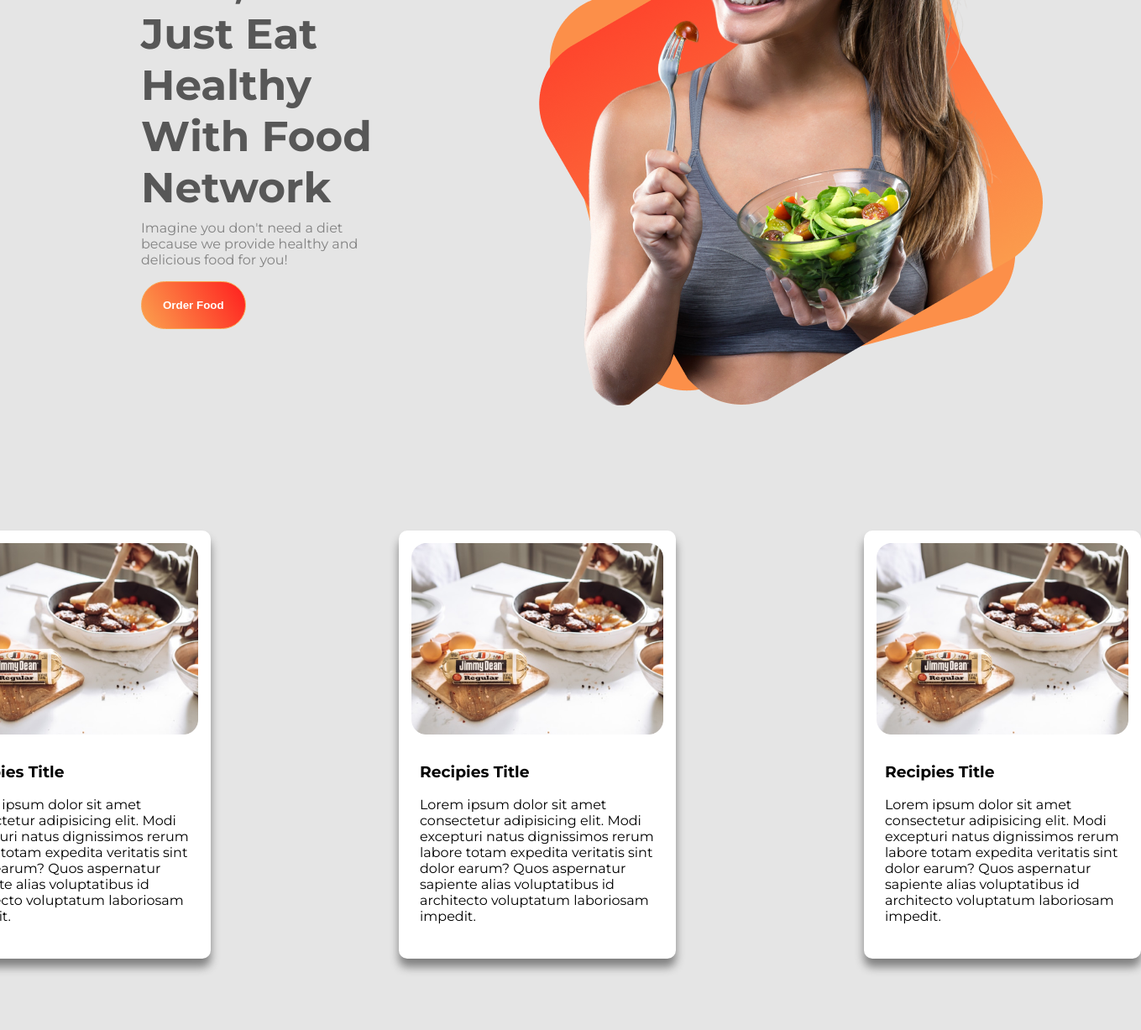
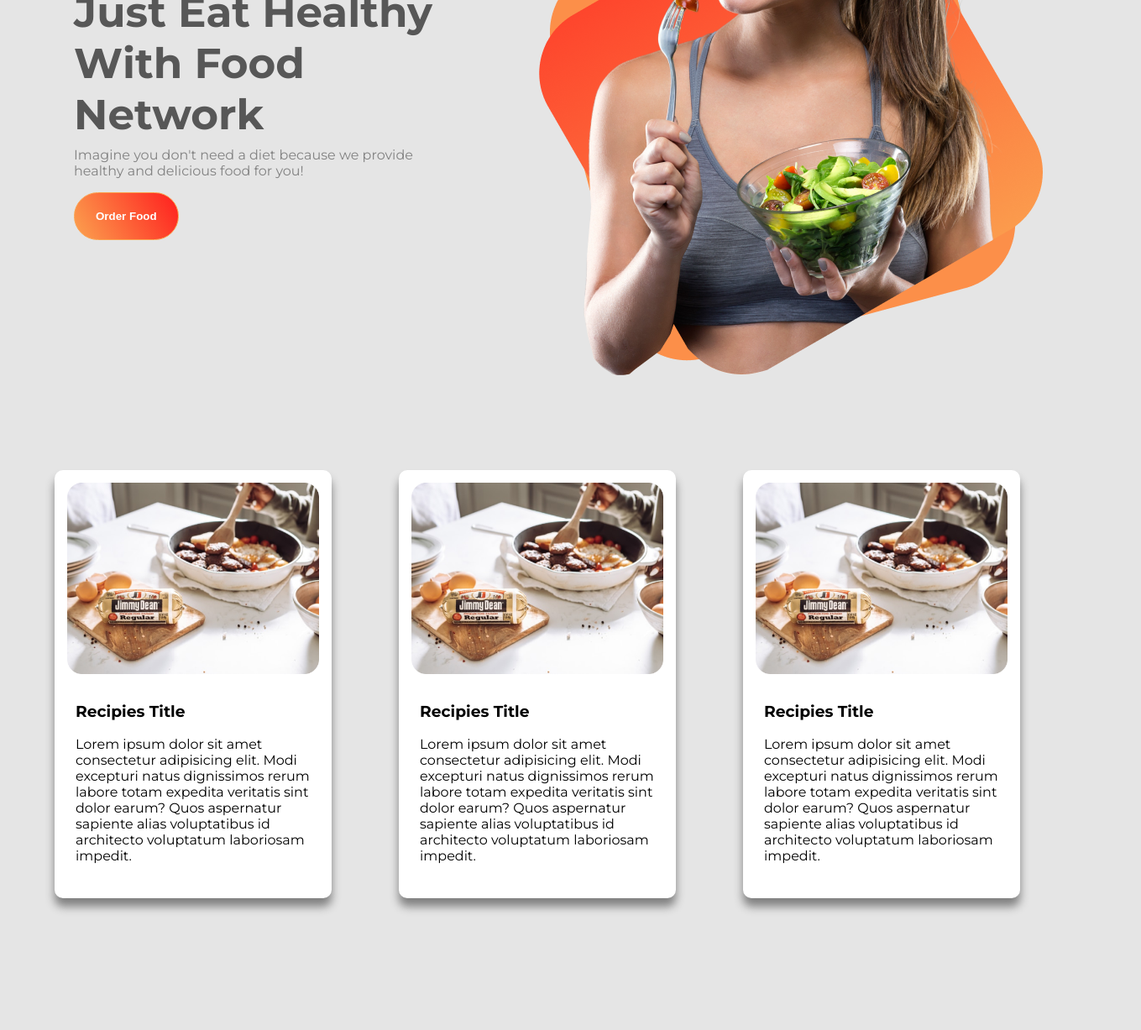
Before and after one commit to RKD1180/date-19-class-note, a plain HTML site: page index.html in a window 1280 px wide. Shown: the part 280-1507 px from the top of the page at 84% size, 1359 px wide, since content can reach past the window. Drawn offline with Linux system fonts and the light colour scheme; a web font is replaced by a local one.

Commit message:
update code

```diff
--- a/style.css
+++ b/style.css
@@ -8,7 +8,7 @@ body{
     align-items: center;
 }
 .hero_content{
-    padding: 10rem;
+    padding: 5rem;
 
 }
 .hero_title{
@@ -60,7 +60,7 @@ body{
 .recipies_card_items{
     display: grid;
     grid-template-columns: repeat(3,1fr);
-    grid-gap: 14rem;
+    grid-gap: 5rem;
     /* display: flex;
     flex-wrap: wrap; */
 }
```
